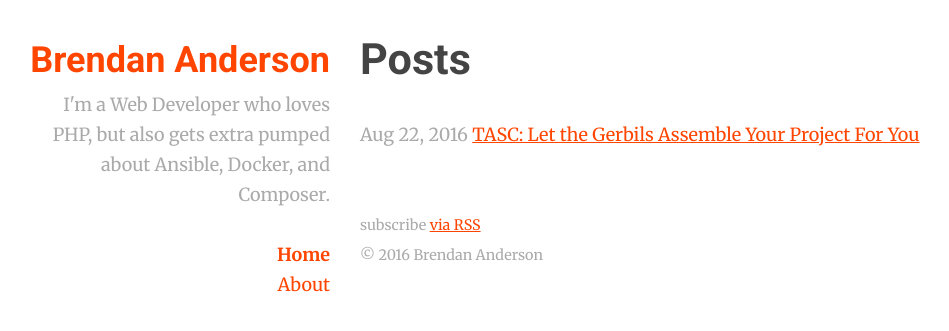
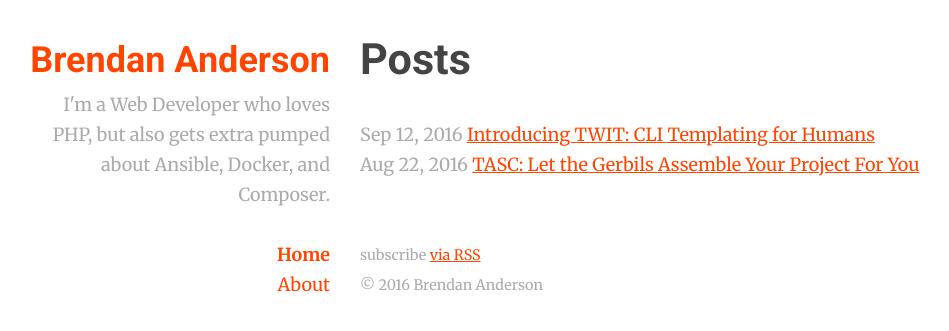
Before and after one commit to bander2/bander2.github.io, a Jekyll site: the page built from index.html, in a window 1280 px wide. Shown: the top 331 px of the page, without its empty margins (135-1084 px from the left). Built offline with Jekyll 4.4.1, drawn with Linux system fonts in a browser that asks for light colours.

Commit message:
Publish TWIT post

```diff
--- a/_drafts/introducing-twit.markdown
+++ b/_posts/2016-09-12-introducing-twit.markdown
@@ -1,6 +1,7 @@
 ---
 layout: post
-title: Introducing TWIT
+title: "Introducing TWIT: CLI Templating for Humans"
+date: 2016-09-12 21:01:00 -0400
 tags: golang, devops
 ---
 Stop using [sed](https://www.gnu.org/software/sed/manual/sed.html) and
```
Also changed, not shown: other parts of _posts/2016-09-12-introducing-twit.markdown (+1 -1 lines).
